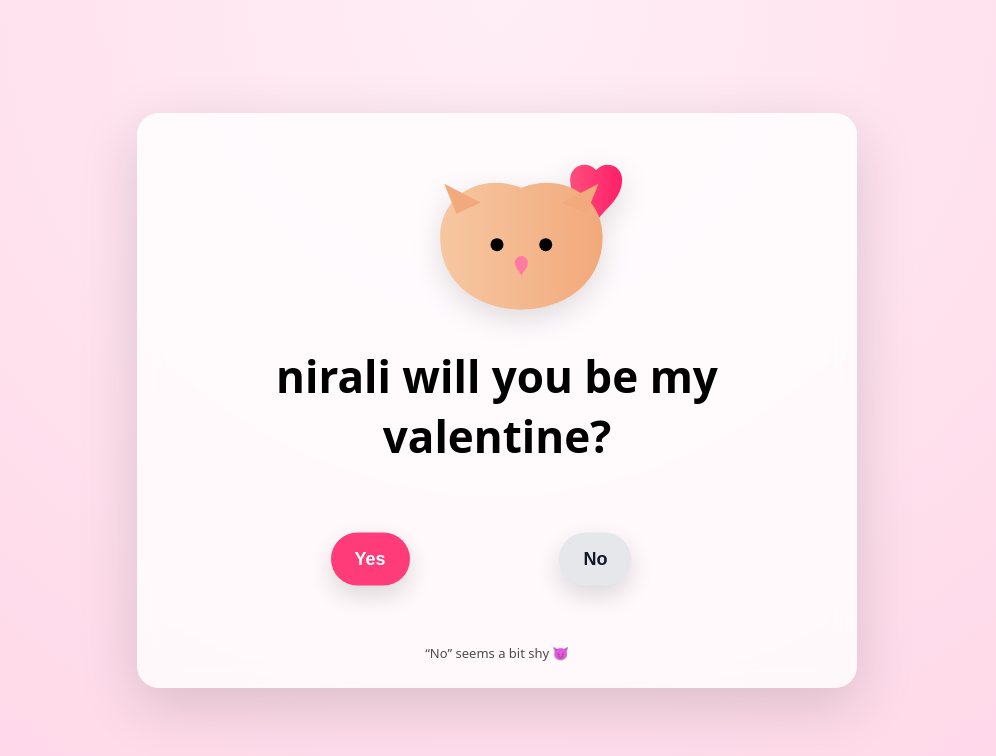
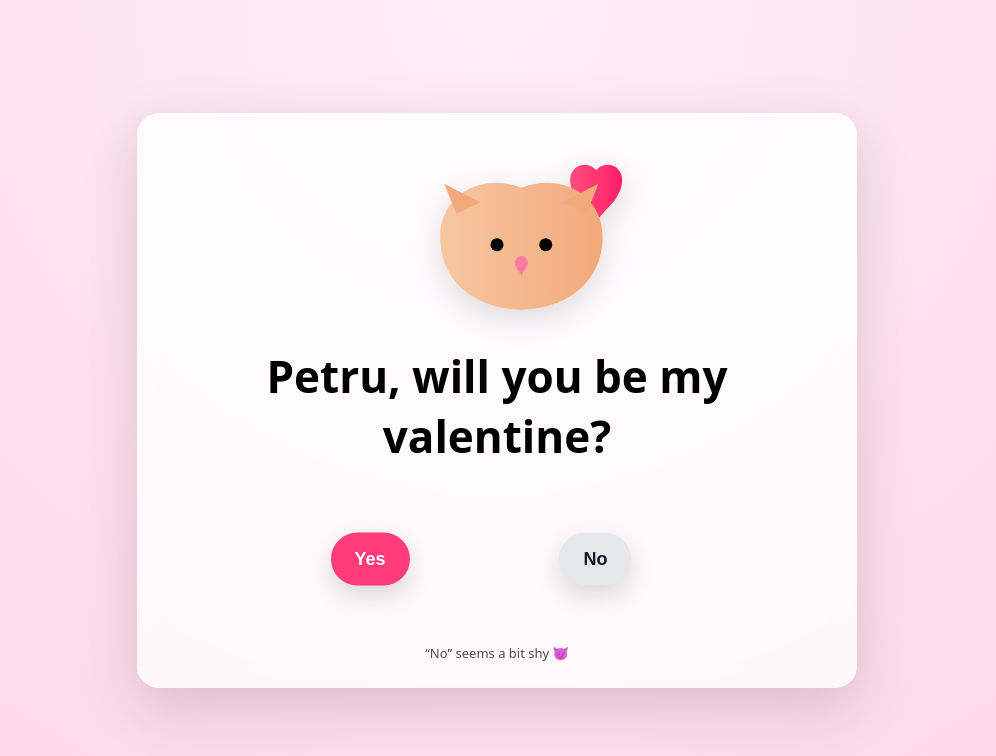
Before and after one commit to alexiapopescuoltianu-sudo/love, a plain HTML site: page index.html in a window 1280 px wide. Shown: the whole page, without its empty margins (143-1139 px from the left). Drawn offline with nearby package versions, Linux system fonts and the light colour scheme.

Commit message:
Update index.html

```diff
--- a/index.html
+++ b/index.html
@@ -171,7 +171,7 @@
             fill="#ff7aa2"/>
     </svg>
 
-    <h1>nirali will you be my valentine?</h1>
+    <h1>Petru, will you be my valentine?</h1>
 
     <section class="button-zone" id="zone">
       <button id="yesBtn">Yes</button>
```
